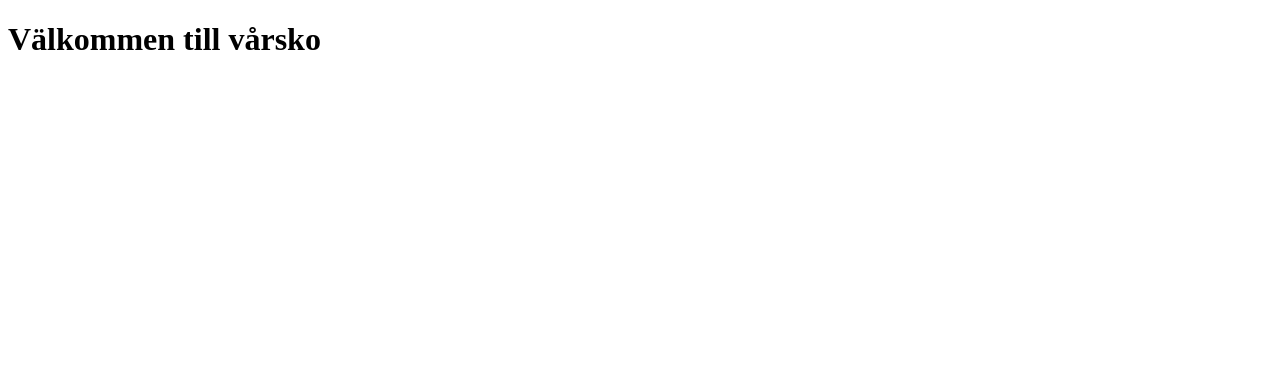
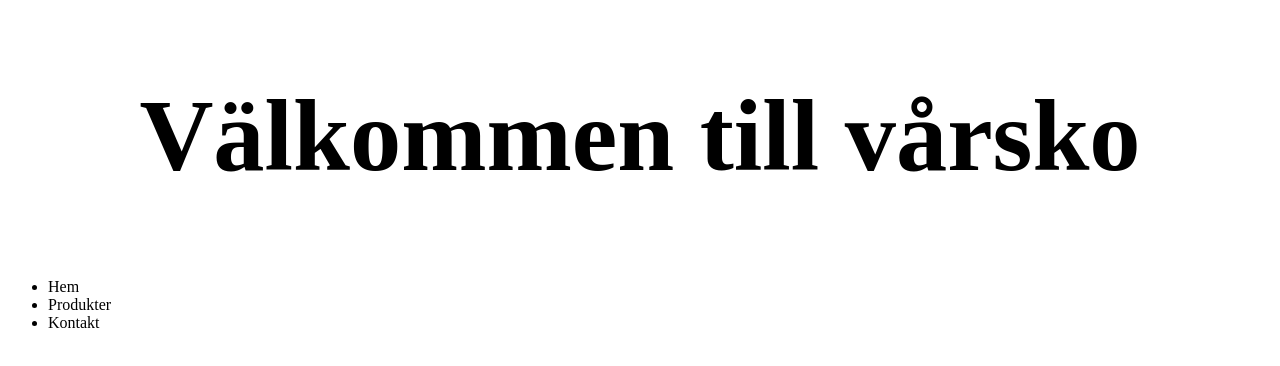
Before and after one commit to benjamin762/Projekt38, a plain HTML site: page index.html in a window 1280 px wide. Drawn offline with Linux system fonts and the light colour scheme.

Commit message:
nav bar och header början

```diff
--- a/index.html
+++ b/index.html
@@ -10,9 +10,13 @@
 <body>
     <header>
      <h1>Välkommen till vårsko</h1>
-
     </header>
     <nav>
+        <ul>
+        <li> <a href="/index.html">Hem</li>
+        <li> <a href="/produkt.html">Produkter</li>
+        <li> <a href="/kontakt.html">Kontakt</li>
+        </ul>
 
     </nav>
     <main>
--- a/styles.css
+++ b/styles.css
@@ -0,0 +1,23 @@
+body{
+
+}
+header{
+    text-align: center;
+    display: flex;
+    align-items: center;
+    justify-content: center;
+    flex-wrap: wrap;
+    font-size: 4vw;
+    font-family: 'Times New Roman', Times, serif;
+}
+nav{
+    display: flex;
+
+
+}
+
+nav li a{
+    text-decoration: none;
+    color: black;
+
+}
```
